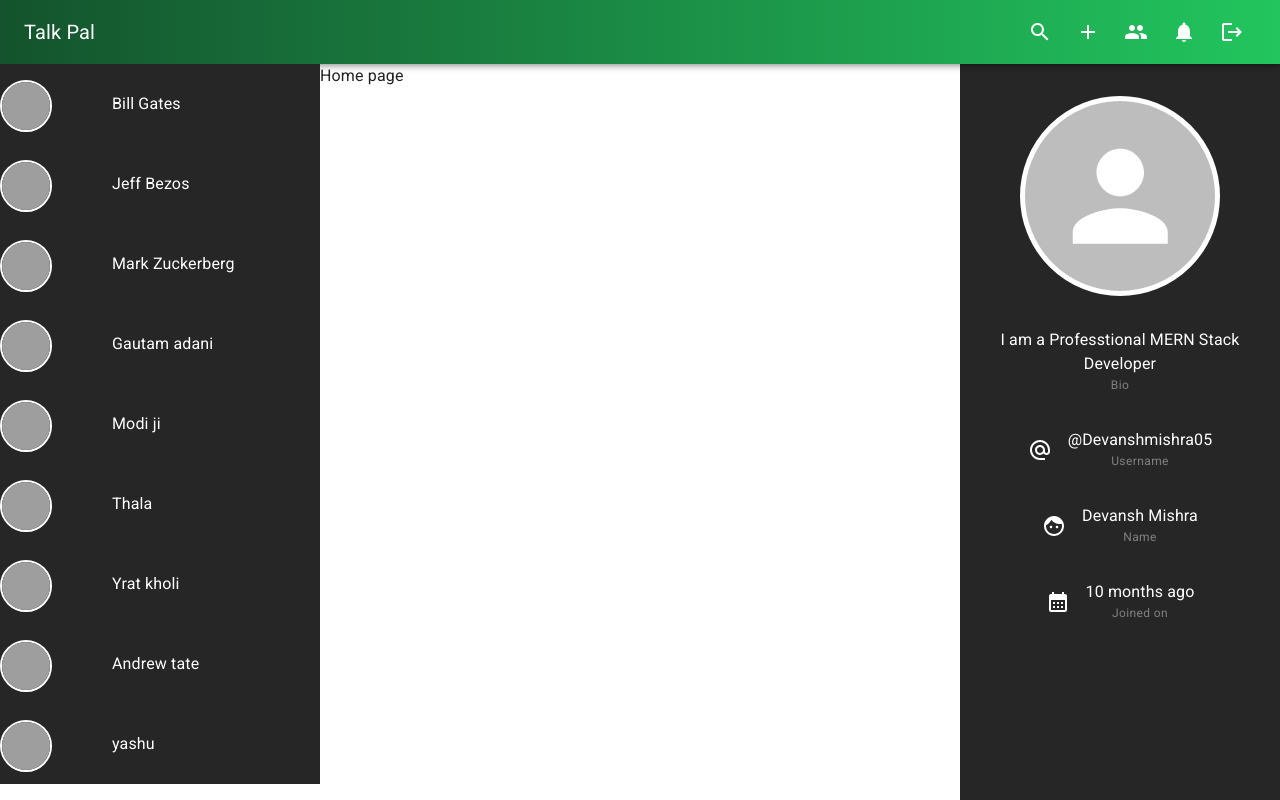
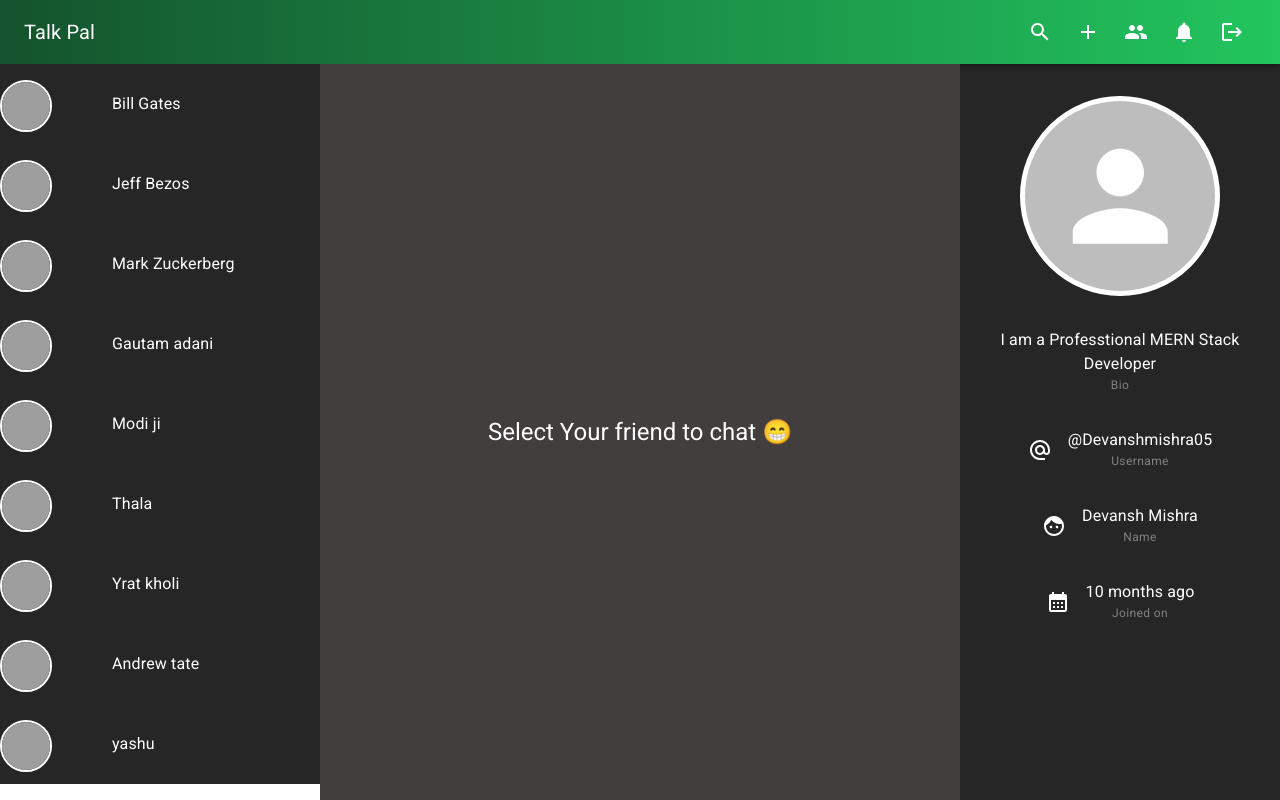
Before and after one commit to DevanshMishra22/Talk-Pal, a React (Vite) app in the folder client/: page / in a window 1280 px wide. Built offline with nearby package versions, Linux system fonts and the light colour scheme; grey boxes are pictures that could not be loaded.

Commit message:
home page

```diff
--- a/client/src/pages/Home.jsx
+++ b/client/src/pages/Home.jsx
@@ -1,8 +1,21 @@
 import React from "react";
 import AppLayout from "../components/layout/AppLayout";
+import { Box, Typography } from "@mui/material";
 
 const Home = () => {
-  return <div>Home page</div>;
+  return (
+    <Box
+      bgcolor={"#433e3e"}
+      height={"100%"}
+      display={"flex"}
+      alignItems={"center"}
+      justifyContent={"center"}
+    >
+      <Typography variant="h5" color="white" textAlign={"center"}>
+        Select Your friend to chat 😁
+      </Typography>
+    </Box>
+  );
 };
 
 export default AppLayout()(Home);
```
